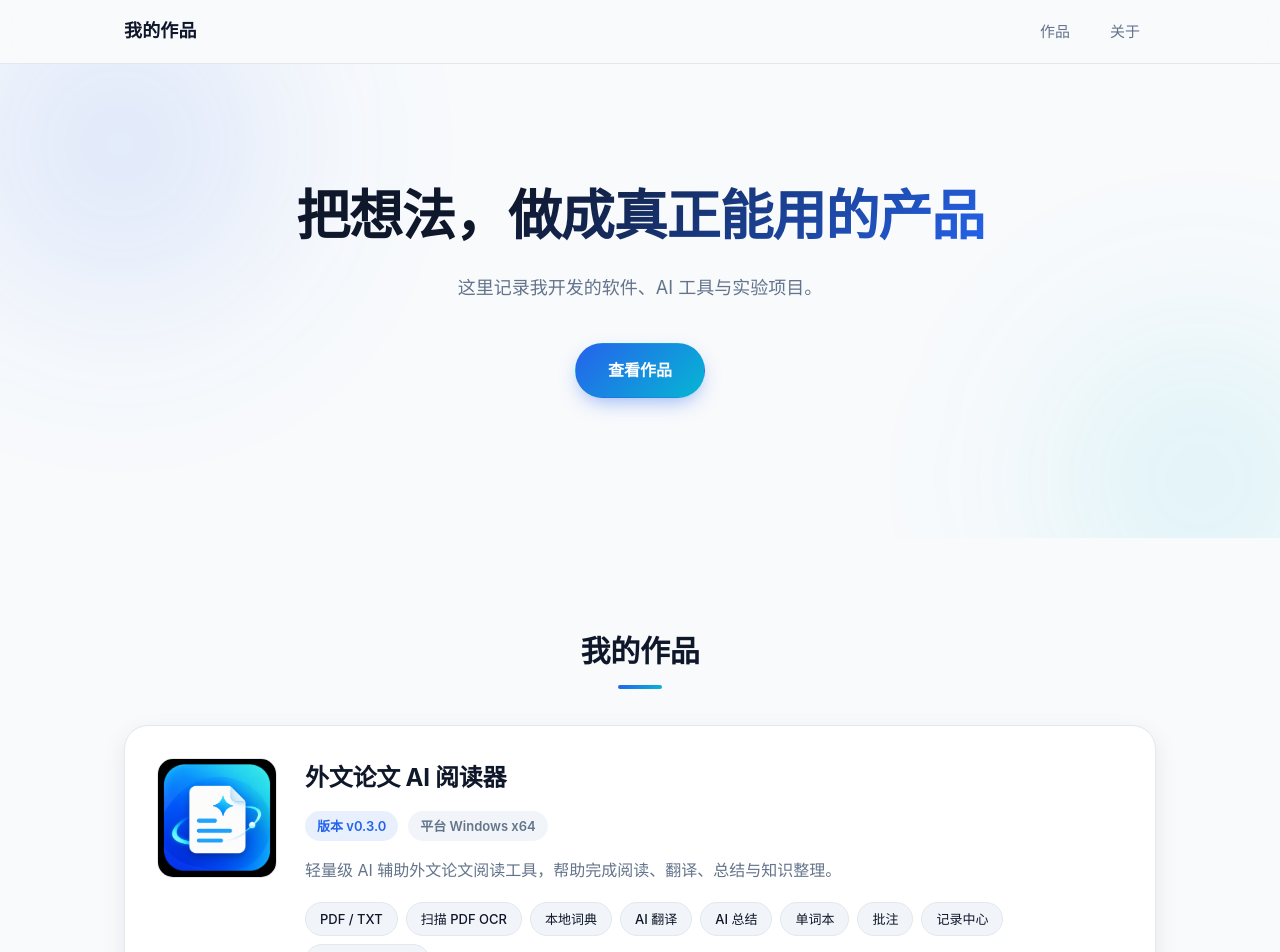
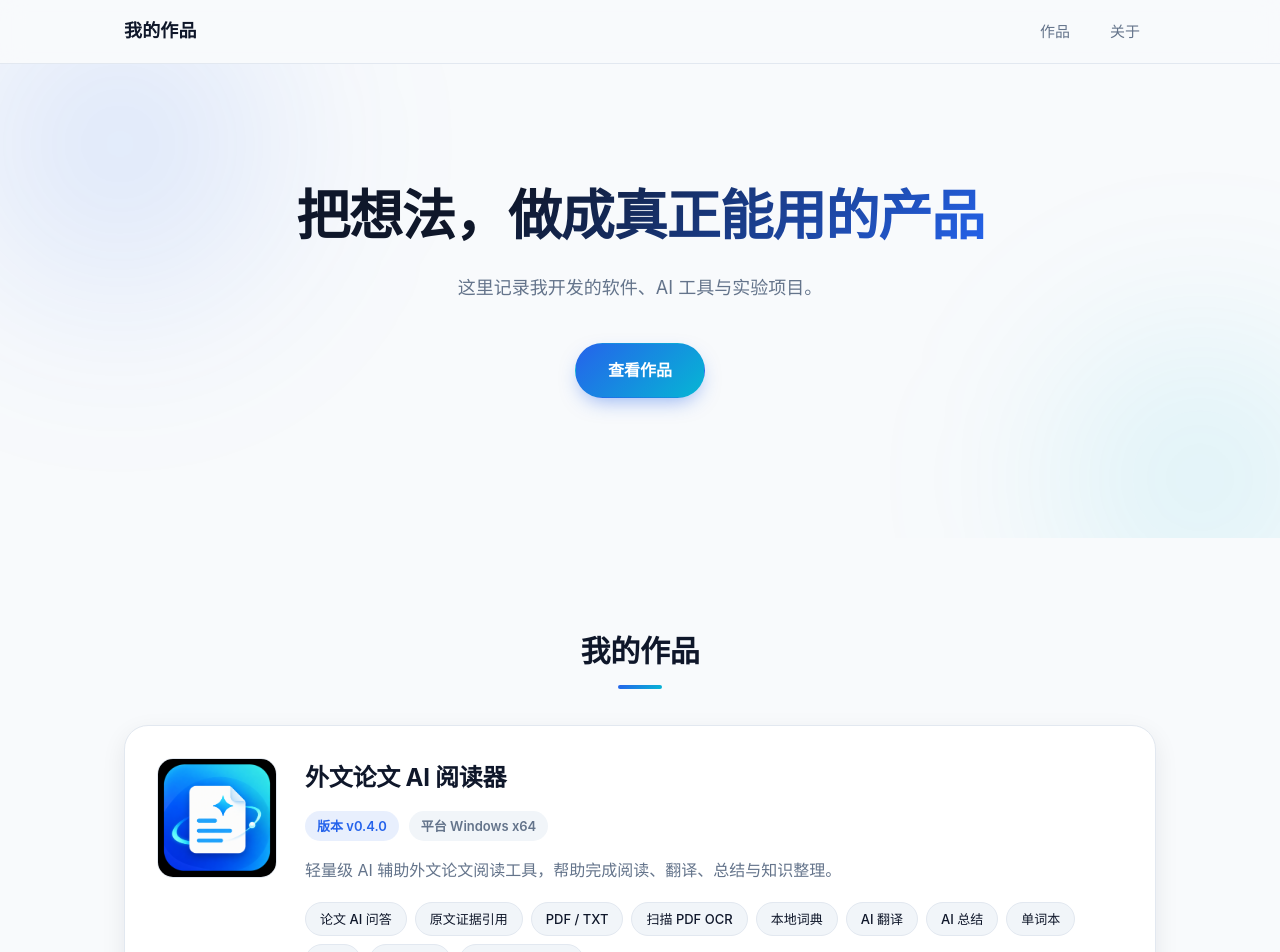
Before and after one commit to Director-code-c/my-portfolio, a Vue app: page / in a window 1280 px wide. Shown: the top 952 px of the page. Built offline with nearby package versions, Linux system fonts and the light colour scheme.

Commit message:
update: AI Paper Reader v0.4.0

```diff
--- a/src/data/projects.js
+++ b/src/data/projects.js
@@ -4,15 +4,22 @@ export const projects = [
   {
     id: 'ai-paper-reader',
     name: '外文论文 AI 阅读器',
-    version: 'v0.3.0',
+    version: 'v0.4.0',
     platform: 'Windows x64',
     icon: `${import.meta.env.BASE_URL}ai-paper-reader.png`,
     description: '轻量级 AI 辅助外文论文阅读工具，帮助完成阅读、翻译、总结与知识整理。',
-    tags: ['PDF / TXT', '扫描 PDF OCR', '本地词典', 'AI 翻译', 'AI 总结', '单词本', '批注', '记录中心', 'Markdown 导出'],
+    tags: ['论文 AI 问答', '原文证据引用', 'PDF / TXT', '扫描 PDF OCR', '本地词典', 'AI 翻译', 'AI 总结', '单词本', '批注', '记录中心', 'Markdown 导出'],
     // Windows 正式版安装包，托管于 GitHub Releases
     downloadUrl:
-      'https://github.com/Director-code-c/ai-paper-reader-releases/releases/download/v0.3.0/AI-Paper-Reader-Setup-0.3.0.exe',
+      'https://github.com/Director-code-c/ai-paper-reader-releases/releases/download/v0.4.0/AI-Paper-Reader-Setup-0.4.0.exe',
     capabilities: [
+      '论文 AI 问答',
+      '基于论文原文证据回答',
+      '引用含原文摘录与页码',
+      '点击引用页码跳回 PDF',
+      '中文问题自动改写为英文检索词',
+      '支持“26题怎么做 / 这题怎么做”当前页题目问答',
+      '已 OCR 页面可参与问答',
       'StarDict 本地词典导入',
       '智能 / 本地词典 / AI 三种翻译模式',
       '划词优先本地词典查询',
@@ -38,6 +45,6 @@ export const projects = [
       '最近阅读',
       'Light / Dark / System 主题',
     ],
-    status: 'Windows v0.3.0 正式版',
+    status: 'Windows v0.4.0 正式版',
   },
 ]
```
